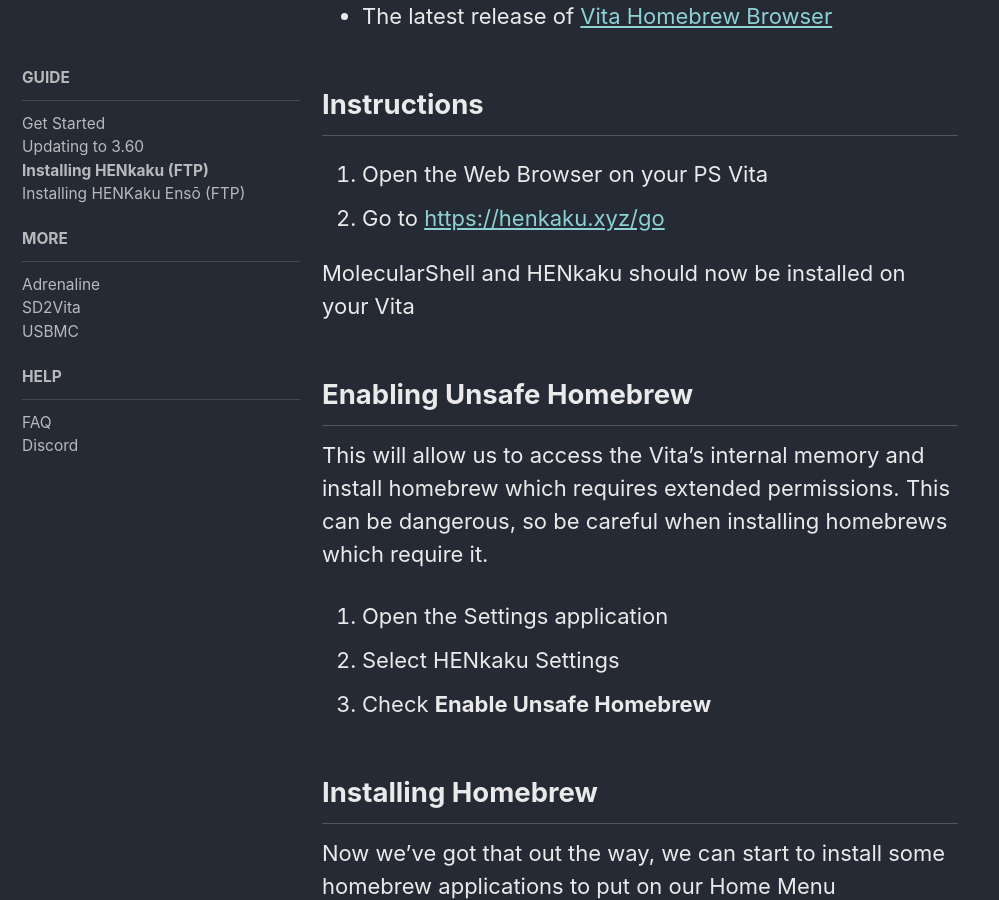
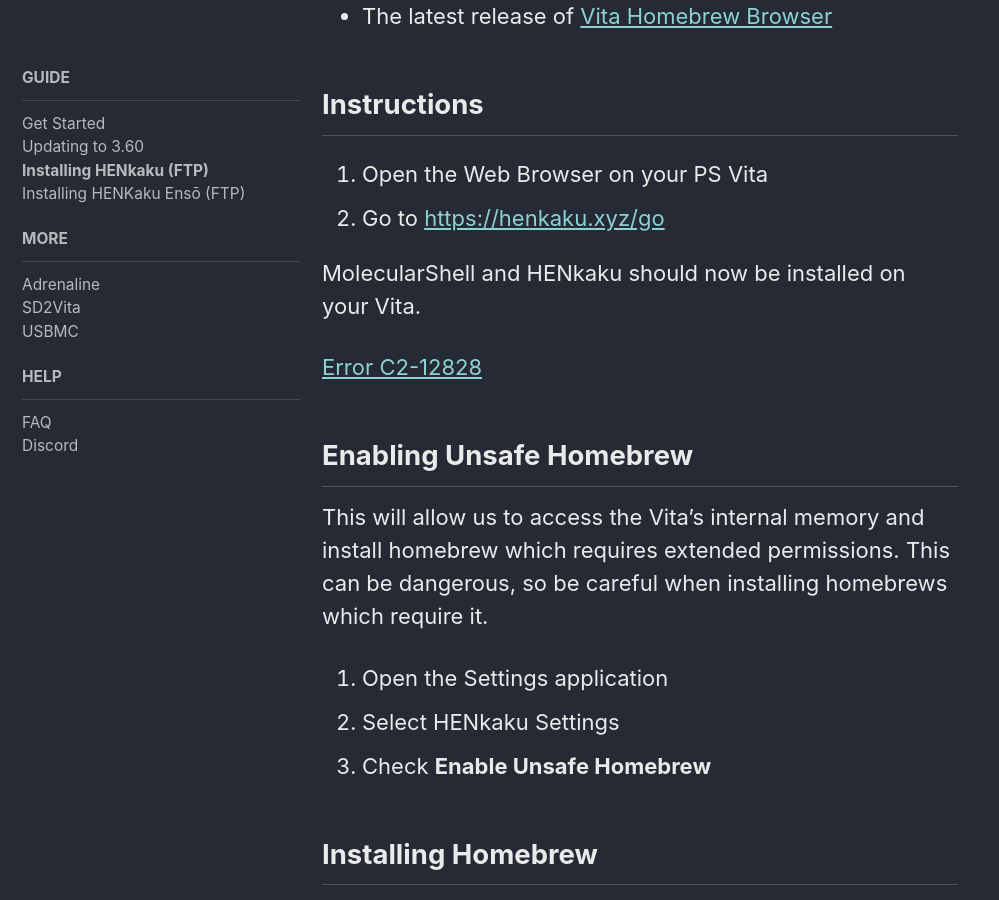
Before and after one commit to emiyl/vita.cfw.guide, a Jekyll site: the page built from guide/installing-henkaku-ftp.md, in a window 1280 px wide and 900 px high, scrolled down 741 px. Shown: the whole window, without its empty margins (0-999 px from the left). Built offline with Jekyll 4.4.1, drawn with Linux system fonts in a browser that asks for light colours; nearby versions of some CDN libraries.

Commit message:
Update installing-henkaku-ftp.md

```diff
--- a/guide/installing-henkaku-ftp.md
+++ b/guide/installing-henkaku-ftp.md
@@ -17,7 +17,9 @@
 1. Open the Web Browser on your PS Vita
 2. Go to [https://henkaku.xyz/go](https://henkaku.xyz/go){:target="_blank"}
 
-MolecularShell and HENkaku should now be installed on your Vita
+MolecularShell and HENkaku should now be installed on your Vita.
+
+[Error C2-12828](/help/faq/#error-c2-12828-when-launching-henkaku){:target="_blank"}
 
 ## Enabling Unsafe Homebrew
 This will allow us to access the Vita’s internal memory and install homebrew which requires extended permissions. This can be dangerous, so be careful when installing homebrews which require it.
```
